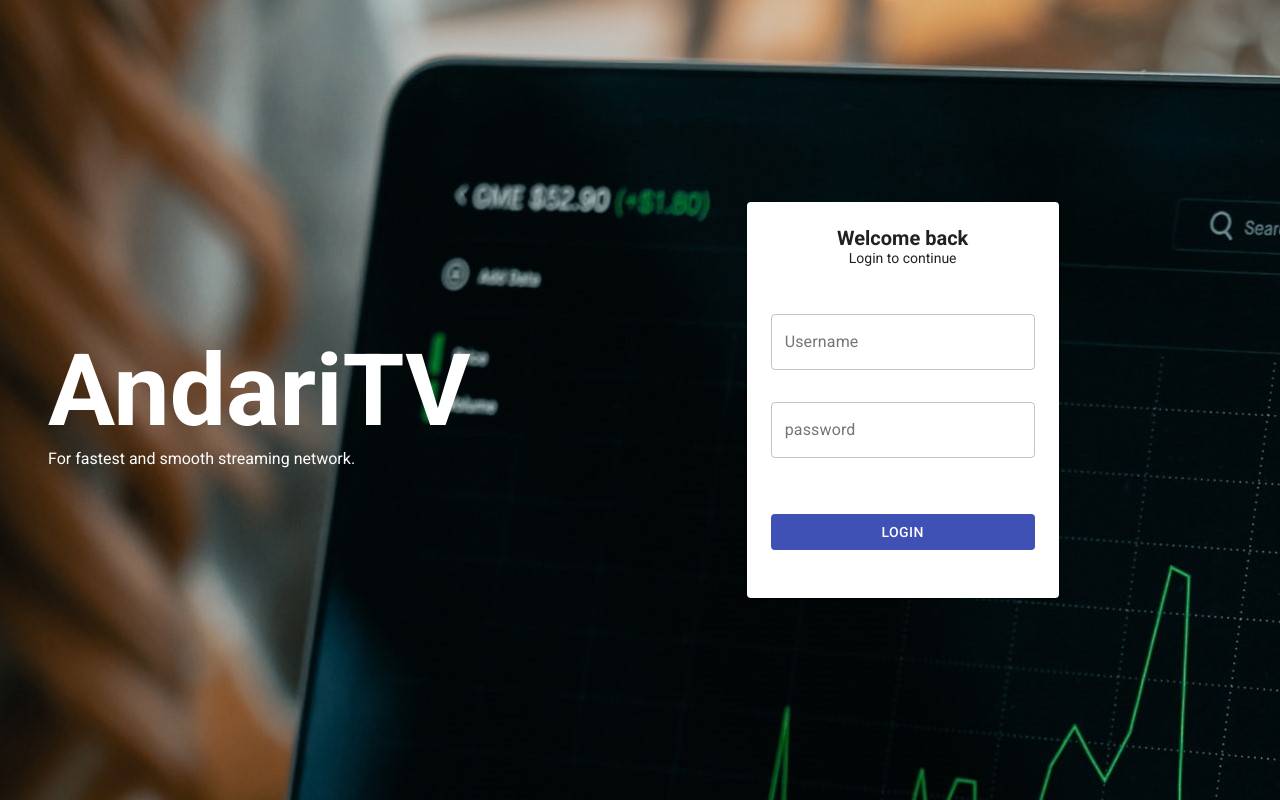
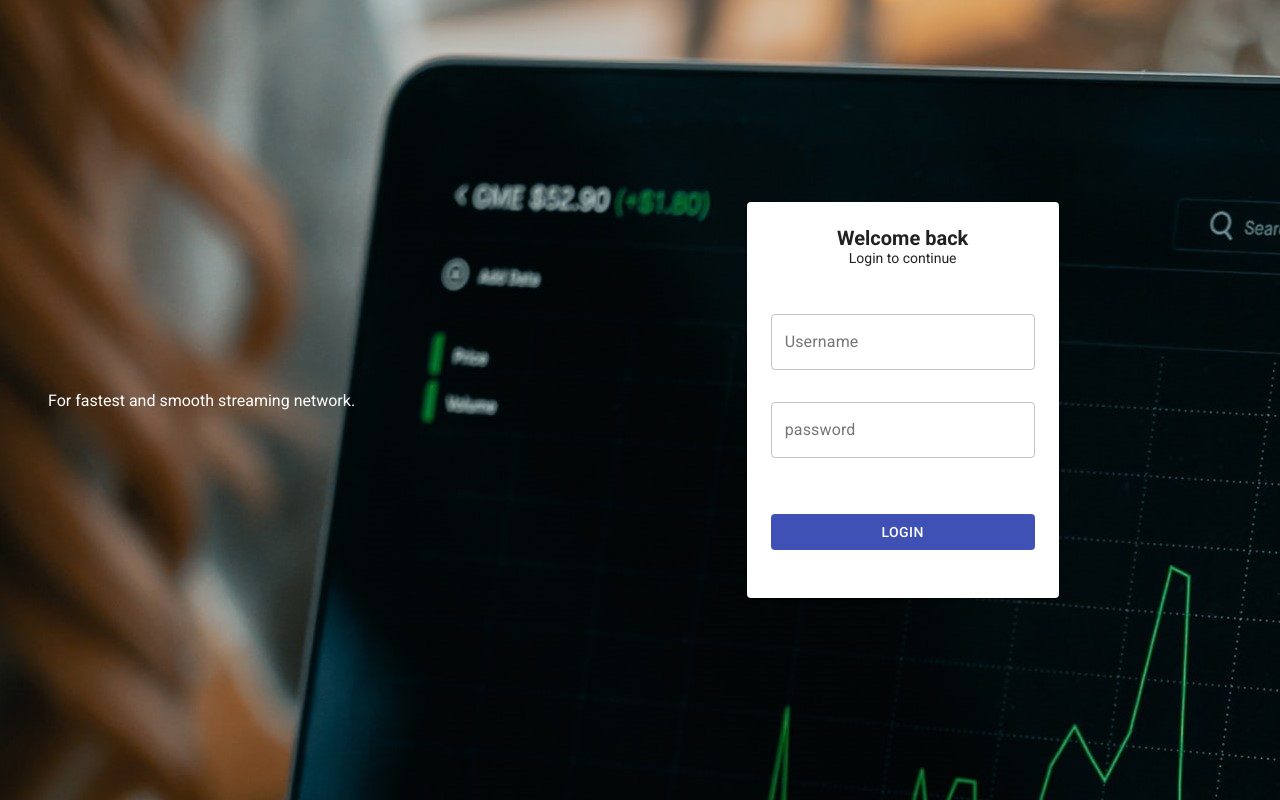
Before and after one commit to harik-6/rtmp-panel, a React (Create React App) app: page /home in a window 1280 px wide. Built offline with nearby package versions, Linux system fonts and the light colour scheme; no server answers.

Commit message:
git cache update

```diff
--- a/src/App.js
+++ b/src/App.js
@@ -30,7 +30,9 @@ function App() {
 
 const Auth = () => {
   const { user } = useContext(AppConext);
-  return <div className="app-main">{user === null ? <Login /> : <Main />}</div>;
+  return <div className="app-main">
+    {user === null ? <Login /> : <Main />}
+    </div>;
 };
 
 export default App;
--- a/src/App.scss
+++ b/src/App.scss
@@ -4,7 +4,17 @@
   box-sizing: border-box;
 }
 
+html {
+  padding: 0;
+  margin: 0;
+  width: 100vw;
+  height: 100vh;
+  max-width: 100vw;
+  max-height: 100vh;
+}
+
 body {
+  padding: 0;
   margin: 0;
   font-family: -apple-system, BlinkMacSystemFont, "Segoe UI", "Roboto", "Oxygen",
     "Ubuntu", "Cantarell", "Fira Sans", "Droid Sans", "Helvetica Neue",
@@ -13,22 +23,25 @@ body {
   -moz-osx-font-smoothing: grayscale;
   background-color: #ebe9e9;
   overflow-x: hidden;
-  width: 100vw;
-  height: 100vh;
-  max-width: 100vw;
-  max-height: 100vh;
+  height: 100%;
+  width: 100%;
 }
 
 code {
   font-family: source-code-pro, Menlo, Monaco, Consolas, "Courier New",
     monospace;
 }
-
+#root {
+  margin: 0;
+  padding: 0;
+  width: 100%;
+  height: 100%;
+}
 .app-main {
   font-family: "Roboto", sans-serif;
   background-color: #ebe9e9;
-  width: 100vw;
-  height: 100vh;
+  width: 100%;
+  height: 100%;
 }
 
 a {
--- a/src/pages/player.js
+++ b/src/pages/player.js
@@ -296,6 +296,7 @@ const Home = () => {
                       url={ch.httpLink}
                       controls={true}
                       loop={true}
+                      playing={true}
                       onError={onVideoError}
                     />
                   )}
```
Also changed, not shown: 1 other file (tests, documents, lock files or other folders).
